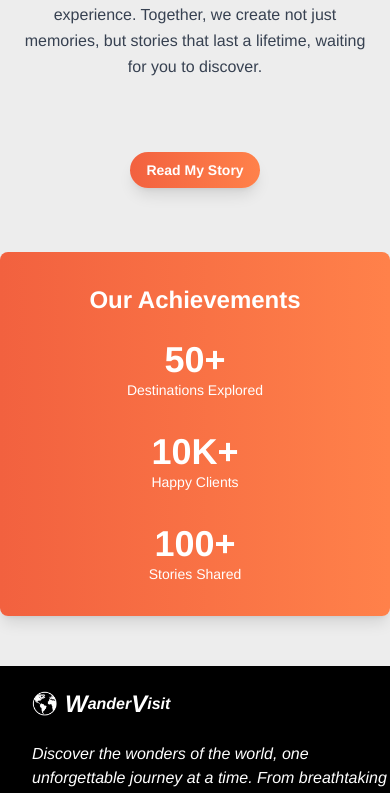
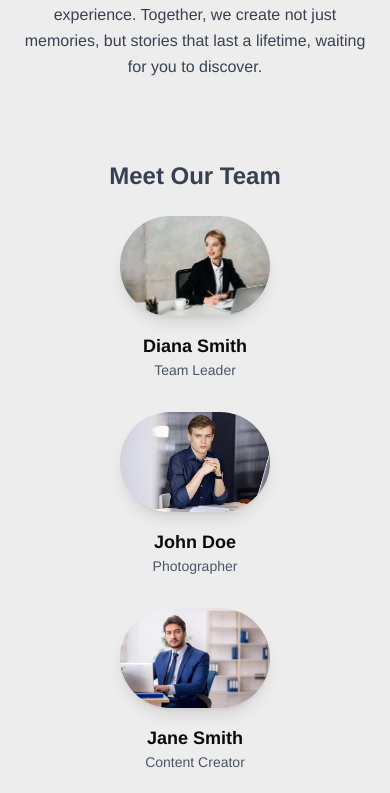
Before and after one commit to Repo-Rani/milestone3-blog-website, a Next.js app: page /about in a window 390 px wide. Shown: the part 1100-1893 px from the top of the page. Built offline with nearby package versions, Linux system fonts and the light colour scheme.

Commit message:
bmilestone-3 blog website

```diff
--- a/src/app/about/page.tsx
+++ b/src/app/about/page.tsx
@@ -52,6 +52,39 @@
           we create not just memories, but stories that last a lifetime, waiting
           for you to discover.
         </p>
+
+
+        <div className="mt-14 bg-transparent p-6  ">
+  <h2 className="text-2xl md:text-3xl font-bold text-center mb-6 text-gray-700">
+    Meet Our Team
+  </h2>
+  <div className="grid grid-cols-1 md:grid-cols-3 gap-8">
+    {[
+            { name: "Diana Smith", role: "Team Leader", img: "/ii3.jpg" },
+
+      { name: "John Doe", role: "Photographer", img: "/I1.jpg" },
+      { name: "Jane Smith", role: "Content Creator", img: "/I2.jpg" },
+      { name: "Emily Brown", role: "Travel Planner", img: "/I4.jpg" },
+      { name: "Alley Brown", role: "Senior Travel Consultant", img: "/I5.avif" },
+      { name: "parganza Brown", role: "Adventure Specialist", img: "/I6.jpg" },
+
+
+    ].map((member, index) => (
+      <div key={index} className="text-center">
+        <Image
+          src={member.img}
+          alt={member.name}
+          width={150}
+          height={150}
+          className="rounded-full mx-auto shadow-lg"
+        />
+        <h3 className="text-lg font-bold mt-4">{member.name}</h3>
+        <p className="text-sm text-gray-600">{member.role}</p>
+      </div>
+    ))}
+  </div>
+</div>
+
 
 
         {/* My Story Button */}
@@ -109,9 +142,10 @@
       </div>
 
 
+
       <div>
 
-<div className="mt-16 bg-gradient-to-r from-[#F2613F] to-[#FF814A] text-white p-8 rounded-lg shadow-lg">
+<div className="mt-16 bg-gradient-to-r from-[#F2613F] to-[#FF814A] text-white p-8 rounded-lg shadow-lg relative mb-[-50px]">
   <h2 className="text-2xl md:text-3xl font-bold text-center mb-6">
     Our Achievements
   </h2>
--- a/src/app/login/page.tsx
+++ b/src/app/login/page.tsx
@@ -5,8 +5,8 @@
 const Login = () => {
   return (
     <>
-     <section className="relative top-[100px] h-[850px] md:h-[1000px]">
-     <div className="w-[300px] md:w-[424px] h-[624px] absolute top-[70px] md:top-[100px] md:left-[530px] xsm:left-[65px] sm:left-[50px]  shadow-2xl shadow-[#E0E0E0]">
+     <section className="relative top-[100px] h-[850px] md:h-[1000px] ">
+     <div className="w-[300px] md:w-[424px] h-[624px] absolute top-[70px] md:top-[100px] md:left-[530px] xsm:left-[65px] sm:left-[50px]  shadow-2xl border-[1px] border-gray-400 shadow-[#E0E0E0]">
      <h1 className="text-[18px] md:text-[20px] font-bold font-helvetica relative top-[35px] left-[35px] text-[#333333]">
           Login
         </h1>
--- a/src/app/signup/page.tsx
+++ b/src/app/signup/page.tsx
@@ -9,7 +9,7 @@
   return (
     <>
       <section className="relative md:top-[120px] h-[750px] md:h-[1000px]">
-        <div className="w-[300px] md:w-[424px] h-[624px] absolute top-[70px] md:top-[100px] md:left-[530px] xsm:left-[65px] sm:left-[50px] left-[30px] shadow-2xl shadow-[#E0E0E0]">
+        <div className="w-[300px] md:w-[424px] h-[624px] absolute top-[70px] md:top-[100px] md:left-[530px] xsm:left-[65px] sm:left-[50px] left-[30px]  border-[1px] border-gray-400 shadow-2xl shadow-[#E0E0E0]">
           <h1 className="text-[18px] md:text-[20px] w-[100px] font-bold font-helvetica relative top-[35px] left-[35px] text-[#333333]">
             Sign Up
           </h1>
--- a/src/components/MenuCategories.tsx
+++ b/src/components/MenuCategories.tsx
@@ -19,10 +19,10 @@
   ];
 
   return (
-    <div className="flex flex-wrap justify-center items-center w-full px-4 mb-8 gap-4 border-b-2 py-4 text-gray-900 font-semibold font-inter text-sm">
+    <div className="flex flex-wrap justify-center items-center w-full px-4 mb-8 gap-4 border-b-2 py-4 text-gray-800 font-medium font-inter text-[10px]">
       <button
         onClick={() => onSelectCategory(null)}
-        className={`py-2 px-4 rounded-md text-xs sm:text-sm md:text-base  ${
+        className={`py-2 px-4 rounded-md text-[10px] sm:text-sm md:text-[14px]  ${
           activeCategory ? "" : "active-button"
         }`}
         style={{ backgroundColor: "#E0E0E0" }}
@@ -33,7 +33,7 @@
         <button
           key={index}
           onClick={() => onSelectCategory(category.name)}
-          className="flex items-center justify-center py-1 px-2 rounded-md text-xs sm:text-sm md:text-base lg:text-lg"
+          className="flex items-center justify-center py-1 px-2 rounded-md text-[10px]  md:text-[14px] lg:text-[16px]"
           style={{
             backgroundColor: category.bgColor,
           }}
```
Also changed, not shown: public/I3.jpg (deleted), public/ii3.jpg (added).
